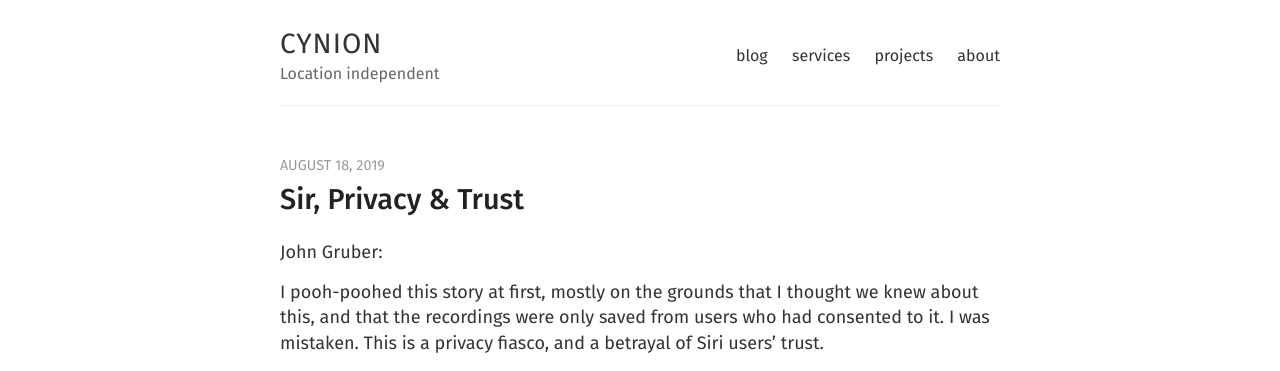
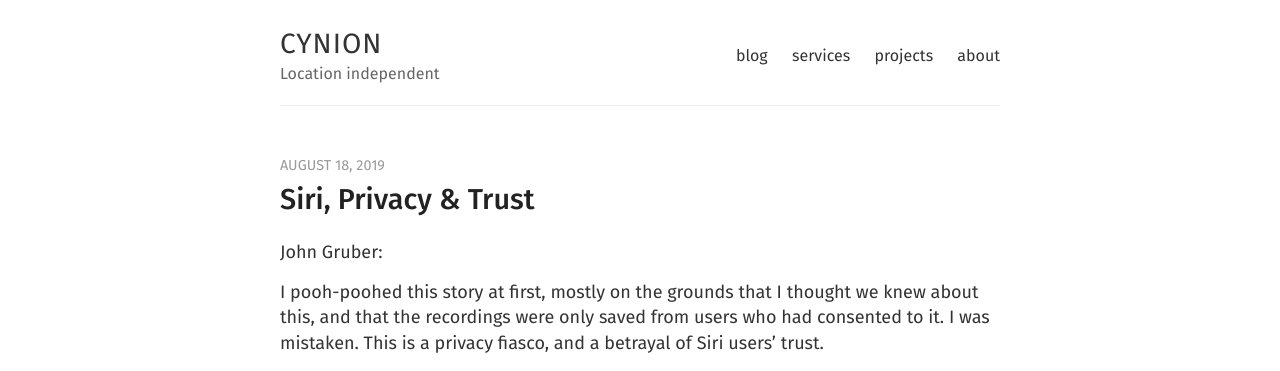
Before and after one commit to cynion/cynion.github.io, a Jekyll site: the page built from _posts/2019-08-18-siri-privacy-trust.md, in a window 1280 px wide. Shown: the top 371 px of the page. Built offline with Jekyll 4.4.1, drawn with Linux system fonts in a browser that asks for light colours; nearby versions of some CDN libraries.

Commit message:
Update 2019-08-18-siri-privacy-trust.md

```diff
--- a/_posts/2019-08-18-siri-privacy-trust.md
+++ b/_posts/2019-08-18-siri-privacy-trust.md
@@ -1,11 +1,11 @@
 ---
 layout: post
-title: "Sir, Privacy & Trust"
+title: "Siri, Privacy & Trust"
 date: 2019-08-18 16:00 +0100
-link-url: https://daringfireball.net/2019/08/siri_privacy_trust
+link-url: "https://daringfireball.net/2019/08/siri_privacy_trust"
 categories: Links
 ---
 
 John Gruber:
 
-> I pooh-poohed this story at first, mostly on the grounds that I thought we knew about this, and that the recordings were only saved from users who had consented to it. I was mistaken. This is a privacy fiasco, and a betrayal of Siri users’ trust.
+> I pooh-poohed this story at first, mostly on the grounds that I thought we knew about this, and that the recordings were only saved from users who had consented to it. I was mistaken. This is a privacy fiasco, and a betrayal of Siri users' trust.
```
